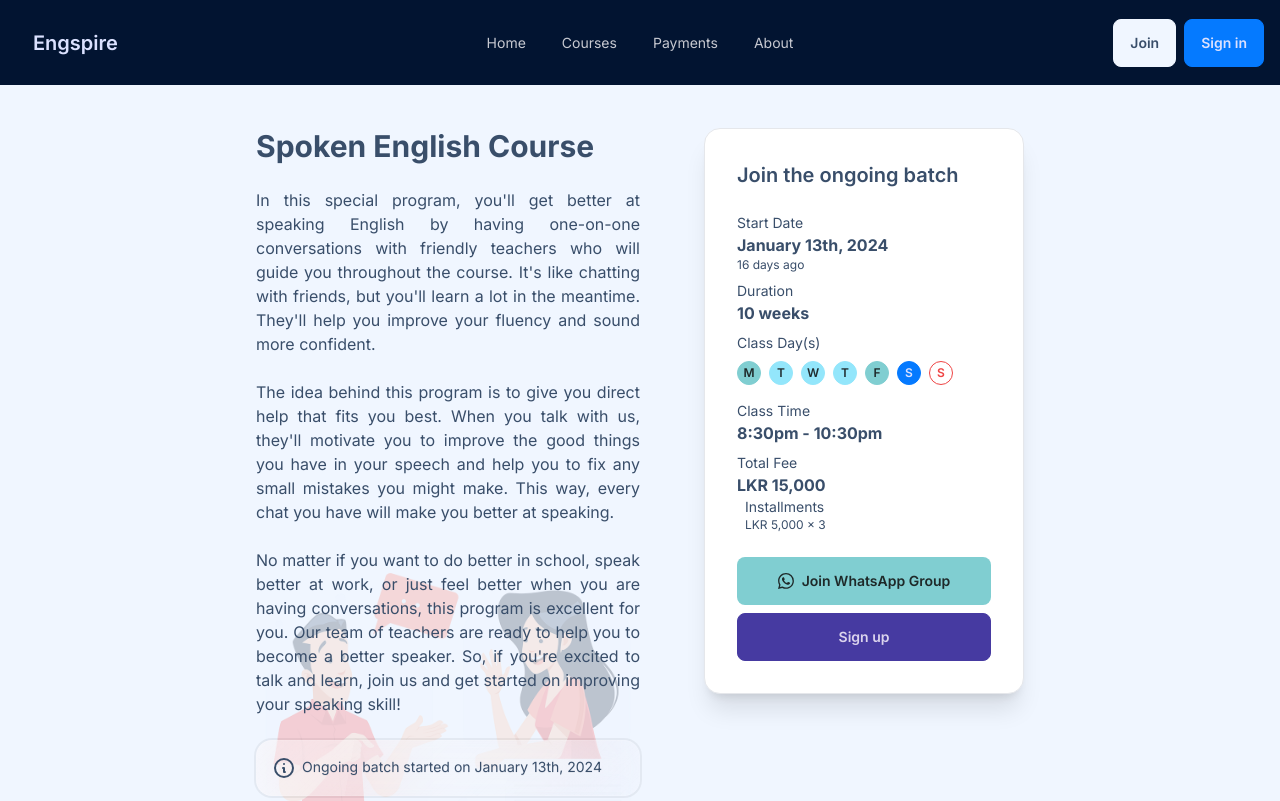
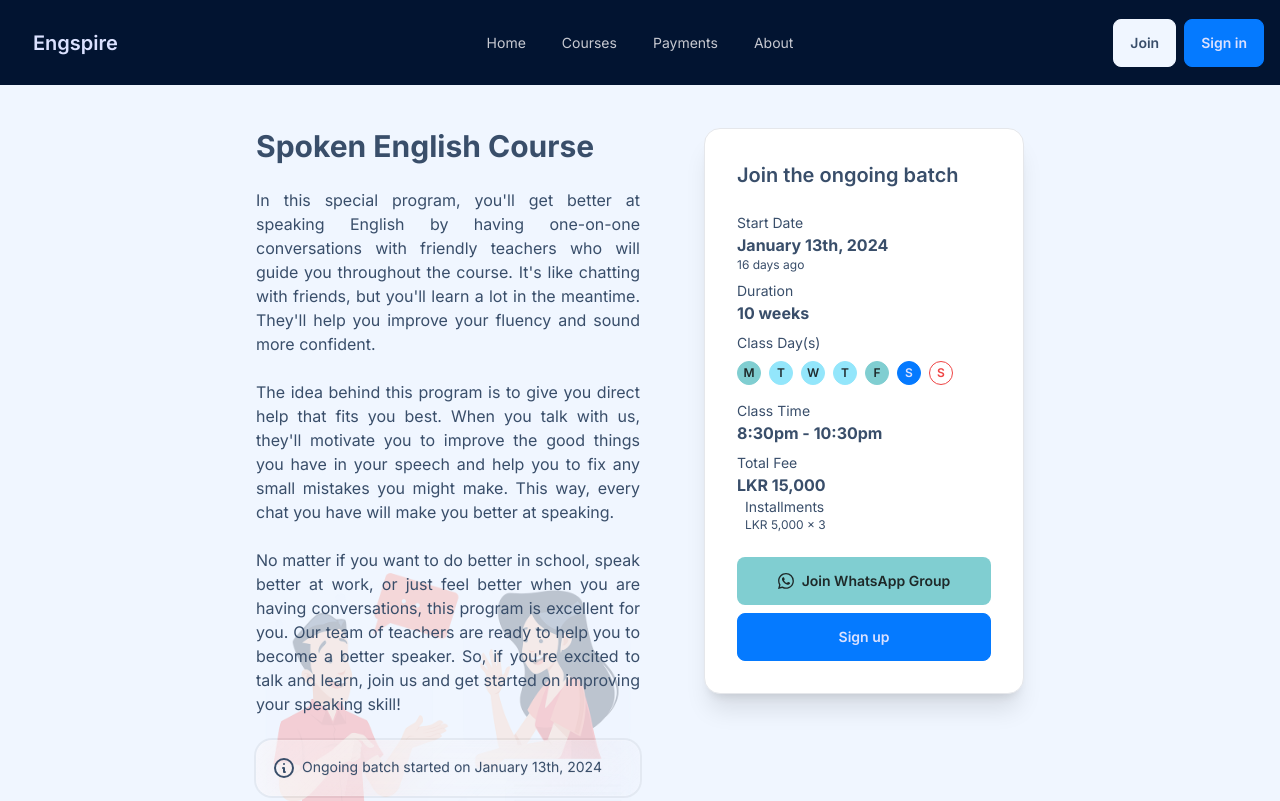
Before and after one commit to engspire/engspire, a Next.js app: page /courses/spoken-english in a window 1280 px wide. Shown: the top 801 px of the page. Built offline with nearby package versions, Linux system fonts and the light colour scheme; no server answers.

Commit message:
Update Courses page

```diff
--- a/src/app/courses/page.tsx
+++ b/src/app/courses/page.tsx
@@ -1,25 +1,30 @@
 "use client";
 import CourseCards from "@/components/CourseCards";
+import MyCoursesView from '@/components/MyCoursesView';
 import { useProfile } from '@/providers/ProfileProvider';
 import Image from "next/image";
 
 export default function Courses() {
-    const { profile, isLoading } = useProfile();
+    const { userId } = useProfile();
 
     return (
         <main>
             <div className="hero">
-                <div className="hero-content text-center flex-col lg:flex-row">
+                <div className="hero-content mt-8 text-center flex-col lg:flex-row">
                     <Image src="/online-conversation.png" alt="Online Classes" width={250} height={250} />
-                    <div className="max-w-md">
-                        <h1 className="text-5xl font-bold">Courses</h1>
-                        <p className="py-6">{!isLoading && profile?.firstName && `Hi ${profile.firstName}!`}<br/>These are the courses we offer at Engspire.</p>
+                    <div className="max-w-md mx-4">
+                        <h1 className="text-5xl font-bold md:text-left">Courses</h1>
+                        {!userId && <p className="py-6 md:text-left">We offer the following courses at Engspire.</p>}
                     </div>
                 </div>
             </div>
-            <div className="md:mt-10">
-                <CourseCards showDetails={true} />
-            </div>
+            {userId && <div className="flex justify-center mt-8">
+                <div className="max-w-sm">
+                    <MyCoursesView />
+                </div>
+            </div>}
+            {userId && <h3 className="mt-12 text-center text-3xl font-semibold">Available courses</h3>}
+            <CourseCards showDetails={true} />
         </main>
     );
 }
--- a/src/app/page.tsx
+++ b/src/app/page.tsx
@@ -34,7 +34,7 @@ export default function Home() {
       <div className="hero mt-24">
         <div className="hero-content text-center flex-col lg:flex-row">
           <Image src="/online-conversation.png" alt="Online Classes" width={250} height={250} />
-          <div className="max-w-md">
+          <div className="max-w-md mx-10 text-center lg:text-left">
             <h1 className="text-5xl font-bold">Courses</h1>
             <p className="pt-6">We offer several online courses that have been designed for improving specific language areas.</p>
           </div>
--- a/src/components/IntakeCard.tsx
+++ b/src/components/IntakeCard.tsx
@@ -66,8 +66,8 @@ export default function IntakeCard({ data, showJoin = false }: IIntakeCardProps)
           <div className="card-actions justify-end mt-4">
             {data.whatsAppUrl && <Link href={data.whatsAppUrl} target="_blank" className="btn btn-ghost btn-block bg-success text-success-content"><svg xmlns="http://www.w3.org/2000/svg" width="16" height="16" fill="currentColor" viewBox="0 0 16 16"> <path d="M13.601 2.326A7.854 7.854 0 0 0 7.994 0C3.627 0 .068 3.558.064 7.926c0 1.399.366 2.76 1.057 3.965L0 16l4.204-1.102a7.933 7.933 0 0 0 3.79.965h.004c4.368 0 7.926-3.558 7.93-7.93A7.898 7.898 0 0 0 13.6 2.326zM7.994 14.521a6.573 6.573 0 0 1-3.356-.92l-.24-.144-2.494.654.666-2.433-.156-.251a6.56 6.56 0 0 1-1.007-3.505c0-3.626 2.957-6.584 6.591-6.584a6.56 6.56 0 0 1 4.66 1.931 6.557 6.557 0 0 1 1.928 4.66c-.004 3.639-2.961 6.592-6.592 6.592zm3.615-4.934c-.197-.099-1.17-.578-1.353-.646-.182-.065-.315-.099-.445.099-.133.197-.513.646-.627.775-.114.133-.232.148-.43.05-.197-.1-.836-.308-1.592-.985-.59-.525-.985-1.175-1.103-1.372-.114-.198-.011-.304.088-.403.087-.088.197-.232.296-.346.1-.114.133-.198.198-.33.065-.134.034-.248-.015-.347-.05-.099-.445-1.076-.612-1.47-.16-.389-.323-.335-.445-.34-.114-.007-.247-.007-.38-.007a.729.729 0 0 0-.529.247c-.182.198-.691.677-.691 1.654 0 .977.71 1.916.81 2.049.098.133 1.394 2.132 3.383 2.992.47.205.84.326 1.129.418.475.152.904.129 1.246.08.38-.058 1.171-.48 1.338-.943.164-.464.164-.86.114-.943-.049-.084-.182-.133-.38-.232z" /> </svg>Join WhatsApp Group</Link>}
             {data.canRegister && data.registrationUrl
-              ? profile?.emailAddress ? <Link target="_blank" href={data.registrationUrl} className="btn btn-primary btn-block" >Sign up</Link> : <Link target="_blank" href={data.registrationUrl} className="btn btn-secondary btn-block" >Sign up</Link>
-              : profile?.emailAddress ? <Link target="_blank" href={data.registrationUrl} className="btn btn-accent btn-block" >Pre-register</Link> : <Link target="_blank" href={data.registrationUrl} className="btn btn-info btn-block" >Pre-register</Link>}
+              ? profile?.emailAddress ? <Link target="_blank" href={data.registrationUrl} className="btn btn-primary btn-block" >Sign up</Link> : <Link target="_blank" href={data.registrationUrl} className="btn btn-primary btn-block" >Sign up</Link>
+              : profile?.emailAddress ? <Link target="_blank" href={data.registrationUrl} className="btn btn-accent btn-block" >Join the waiting list</Link> : <Link target="_blank" href={data.registrationUrl} className="btn btn-accent btn-block" >Join the waiting list</Link>}
           </div>
         )}
       </div>
--- a/src/components/MyCoursesView/index.tsx
+++ b/src/components/MyCoursesView/index.tsx
@@ -6,8 +6,8 @@ import { useQuery } from '@tanstack/react-query';
 import { apiClient } from '@/apiClient';
 
 export default function MyCoursesView() {
-  const { getToken } = useAuth();
-  const { profile } = useProfile();
+  const { userId, getToken } = useAuth();
+  const { authenticated, profile } = useProfile();
 
   const { data: courses, isLoading } = useQuery({
     queryKey: ["courses"], queryFn: async () => {
@@ -17,7 +17,7 @@ export default function MyCoursesView() {
     }
   });
 
-  return (
+  return userId && (
     <div className='grid gap-6'>
       {isLoading && <div className="min-h-[172px] max-w-sm grid place-items-center text-center"><span className="loading loading-bars loading-lg" ></span></div>}
       {courses?.coursesAsLearner && courses?.coursesAsLearner.length > 0 && (
--- a/src/providers/ProfileProvider.tsx
+++ b/src/providers/ProfileProvider.tsx
@@ -5,6 +5,7 @@ import { useQuery } from '@tanstack/react-query';
 import { ReactNode, createContext, useContext } from 'react';
 
 type IProfileContext = {
+  userId: string | null,
   profile: any,
   hasEmailAddress: boolean,
   isLoading: boolean,
@@ -14,14 +15,12 @@ type IProfileContext = {
 const ProfileContext = createContext<Partial<IProfileContext>>({});
 
 export default function ProfileProvider({ children }: { children: ReactNode; }) {
-  const { getToken } = useAuth();
+  const { userId, isLoaded, getToken } = useAuth();
 
   const { data: profile, isLoading, error } = useQuery({
     queryKey: ["userProfile"], queryFn: async () => {
       try {
         const { data } = await apiClient(await getToken()).patch('/v1/me');
-
-        console.log(data);
 
         return data;
       } catch (error) {
@@ -33,7 +32,7 @@ export default function ProfileProvider({ children }: { children: ReactNode; })
   const hasEmailAddress = profile?.emailAddress ? true : false;
 
   return (
-    <ProfileContext.Provider value={{ profile, hasEmailAddress, isLoading, error }}>
+    <ProfileContext.Provider value={{ userId, profile, hasEmailAddress, isLoading: !isLoaded && isLoading, error }}>
       {children}
     </ProfileContext.Provider>
   );
```
